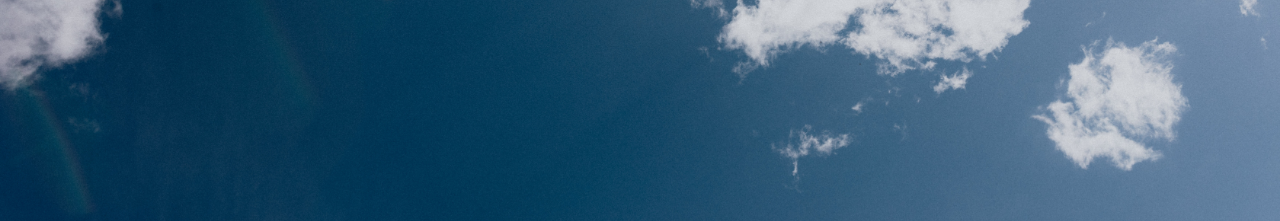
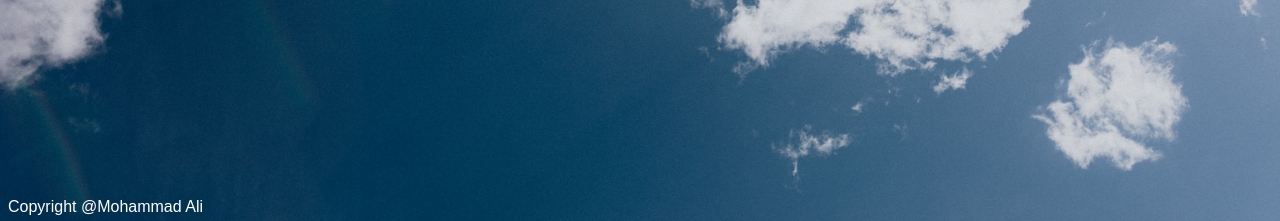
Before and after one commit to Alimohammad12314/Get-weather-App, a Node server app: template views/index.ejs in a window 1280 px wide. Shown: the part 579-800 px from the top of the page. Run offline with Node 20, Linux system fonts and the light colour scheme; the template is opened without the code that fills it, so the values that code supplies are empty.

Commit message:
Update index.ejs

```diff
--- a/views/index.ejs
+++ b/views/index.ejs
@@ -25,5 +25,6 @@
            </div>
         </div>
      </div>
+<footer class="footer">Copyright @Mohammad Ali</footer>
 </body>
 </html>
```
